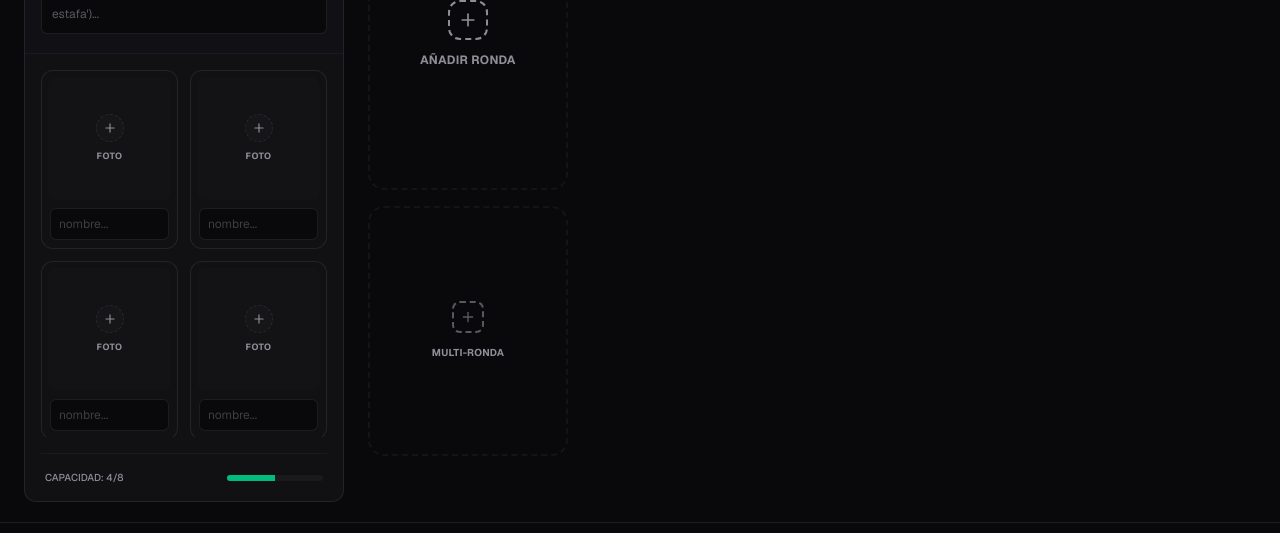
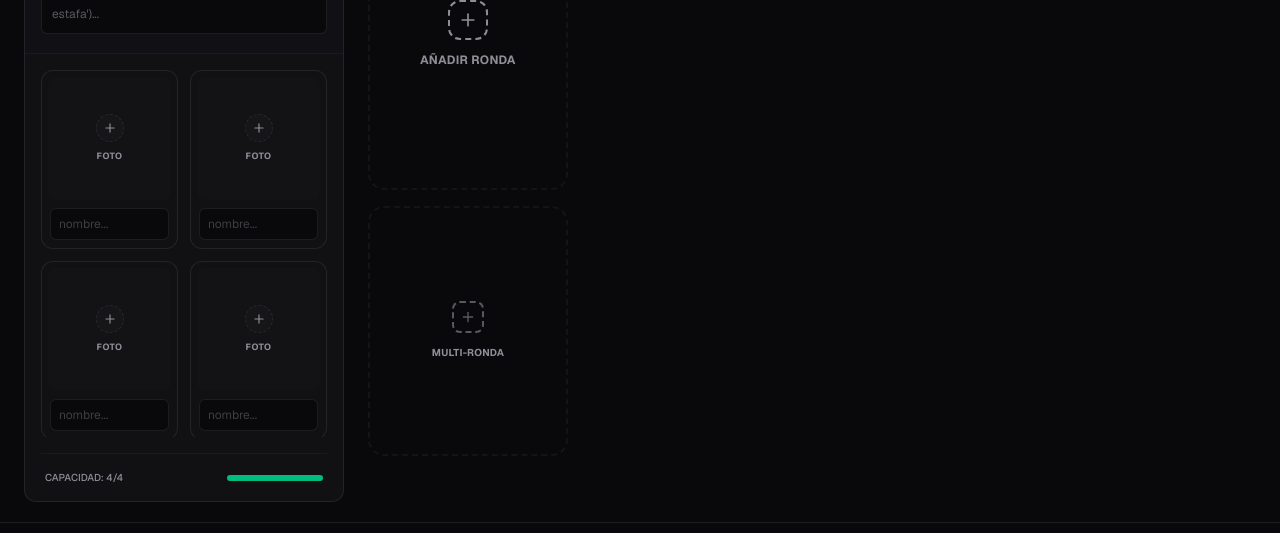
Before and after one commit to BroadStream-Coders/TvPeru-QGEM-AppCenter, a Next.js app in the folder apps/web/: page /workspaces/impostor in a window 1280 px wide. Both pictures are taken after a click on the button "Nivel 2". Shown: the part 242-775 px from the top of the page. Built offline with nearby package versions, Linux system fonts and the light colour scheme.

Commit message:
fix(web/impostor): adjust photo capacity limit from 8 to 4 in ImpostorColumn component, updating related UI elements for accurate representation

```diff
--- a/apps/web/src/app/workspaces/impostor/components/ImpostorColumn.tsx
+++ b/apps/web/src/app/workspaces/impostor/components/ImpostorColumn.tsx
@@ -104,7 +104,7 @@ export function ImpostorColumn({
               />
             ))}
 
-            {photos.length < 8 && (
+            {photos.length < 4 && (
               <button
                 onClick={onAddPhoto}
                 className="flex aspect-square w-full flex-col items-center justify-center gap-2 rounded-lg border border-dashed border-border/60 bg-muted/5 text-muted-foreground transition-all hover:border-brand/40 hover:bg-muted/10 hover:text-foreground"
@@ -122,12 +122,12 @@ export function ImpostorColumn({
         <div className="py-4 border-t border-border/50">
           <div className="flex items-center justify-between px-1">
             <span className="text-2xs font-medium text-muted-foreground uppercase">
-              Capacidad: {photos.length}/8
+              Capacidad: {photos.length}/4
             </span>
             <div className="h-1.5 w-24 rounded-full bg-muted overflow-hidden">
               <div
-                className={`h-full transition-all duration-500 ${photos.length >= 4 ? "bg-emerald-500" : "bg-amber-500"}`}
-                style={{ width: `${(photos.length / 8) * 100}%` }}
+                className={`h-full transition-all duration-500 ${photos.length === 4 ? "bg-emerald-500" : "bg-brand"}`}
+                style={{ width: `${(photos.length / 4) * 100}%` }}
               />
             </div>
           </div>
```
